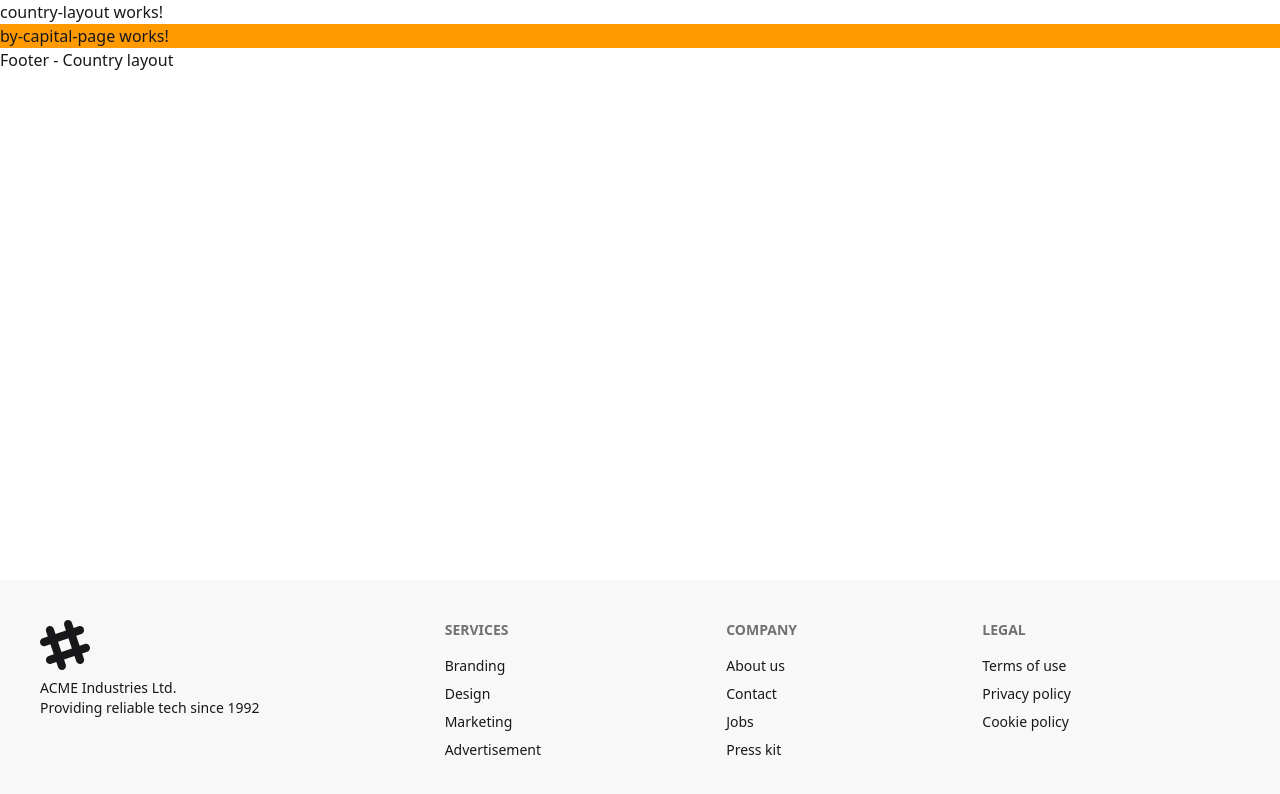
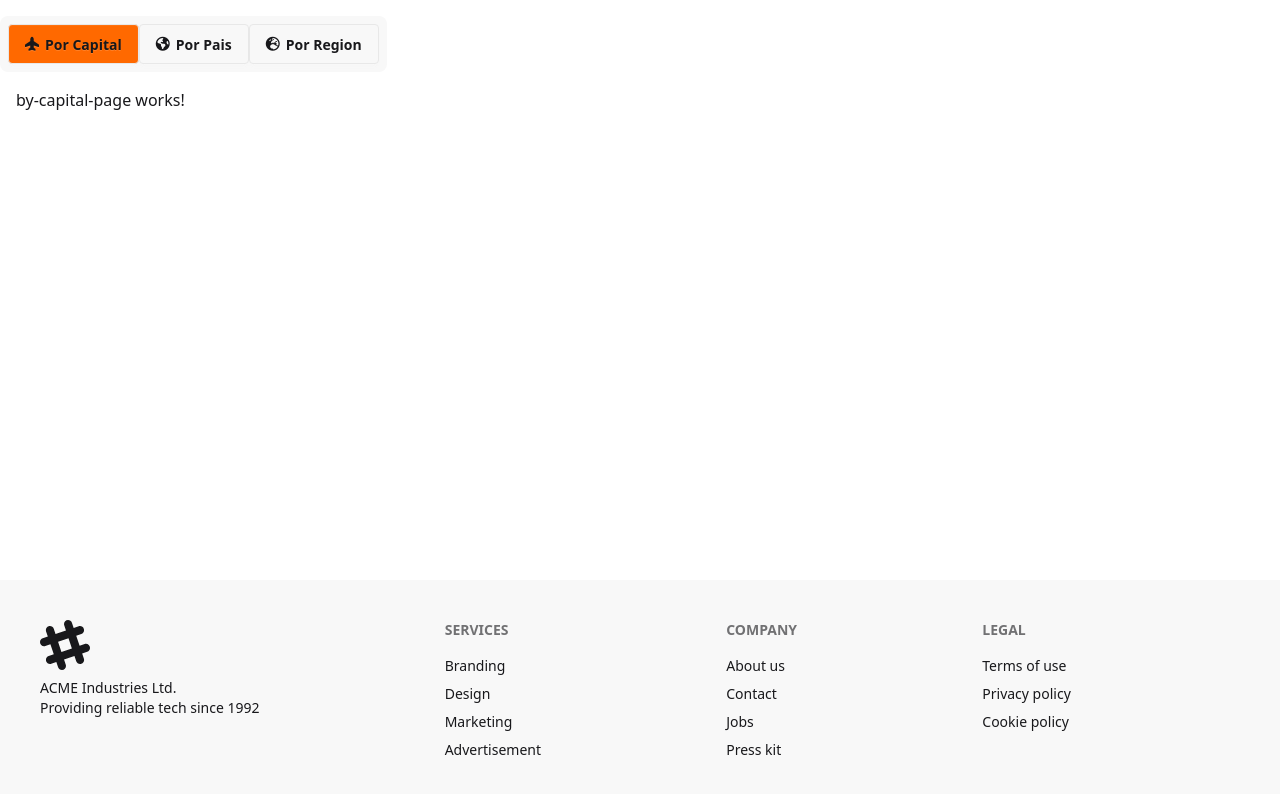
Before and after one commit to regaaron/Country-SPA, an Angular app: page /country/by-capital in a window 1280 px wide. Shown: the top 794 px of the page. Built offline with nearby package versions, Linux system fonts and the light colour scheme.

Commit message:
feat: Add top menu component with navigation links and integrate into country layout

```diff
--- /dev/null
+++ b/src/app/country/components/top-menu/top-menu.html
@@ -0,0 +1,26 @@
+<nav class="py-4 w-full">
+<ul class="menu bg-base-200 sm:menu-horizontal rounded-box">
+  <li>
+    <a class="btn" routerLink="by-capital" routerLinkActive="bg-orange-500">
+      <i class="fa-solid fa-plane-up"></i>
+      Por Capital
+
+    </a>
+  </li>
+  <li>
+    <a class="btn" routerLink="by-country" routerLinkActive="bg-orange-500">
+     <i class="fa-solid fa-earth-americas"></i>
+      Por Pais
+    </a>
+  </li>
+  <li>
+    <a class="btn" routerLink="by-region" routerLinkActive="bg-orange-500">
+      <i class="fa-solid fa-earth-europe"></i>
+      Por Region
+    </a>
+</li>
+</ul>
+
+
+
+</nav>
--- a/src/app/country/layout/country-layout/country-layout.html
+++ b/src/app/country/layout/country-layout/country-layout.html
@@ -1,5 +1,4 @@
-<p>country-layout works!</p>
-<section class= "bg-amber-500">
+<app-top-menu></app-top-menu>
+<section class= "px-4">
     <router-outlet></router-outlet>
 </section>
-<p>Footer - Country layout</p>
--- a/src/app/country/layout/country-layout/country-layout.ts
+++ b/src/app/country/layout/country-layout/country-layout.ts
@@ -1,9 +1,10 @@
 import { Component } from '@angular/core';
 import { RouterOutlet } from '@angular/router';
+import { TopMenu } from '../../components/top-menu/top-menu';
 
 @Component({
   selector: 'app-country-layout',
-  imports: [RouterOutlet],
+  imports: [RouterOutlet,TopMenu],
   templateUrl: './country-layout.html',
 
 })
--- a/src/index.html
+++ b/src/index.html
@@ -6,6 +6,7 @@
   <base href="/">
   <meta name="viewport" content="width=device-width, initial-scale=1">
   <link rel="icon" type="image/x-icon" href="favicon.ico">
+  <script src="https://kit.fontawesome.com/673553f744.js" crossorigin="anonymous"></script>
 </head>
 <body>
   <app-root></app-root>
```
Also changed, not shown: src/app/country/components/top-menu/top-menu.ts (added, +9 -0 lines).
